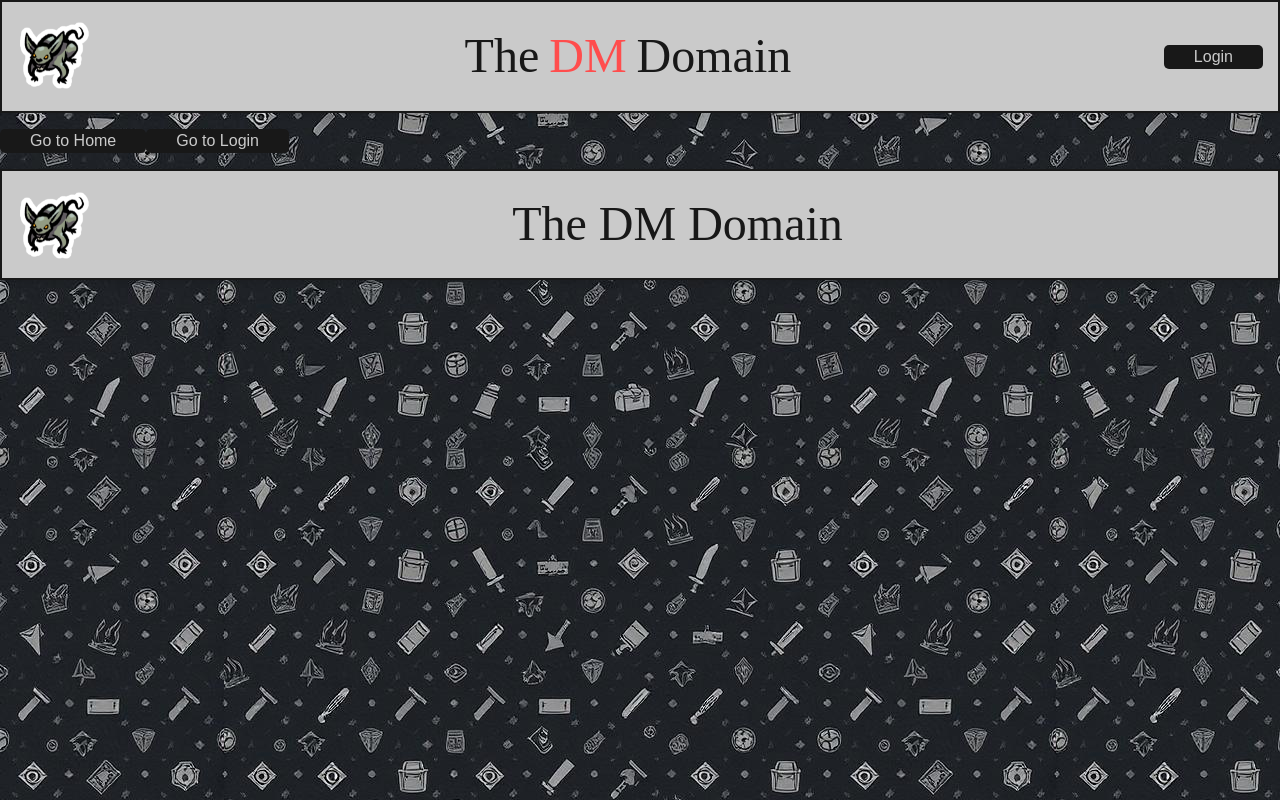
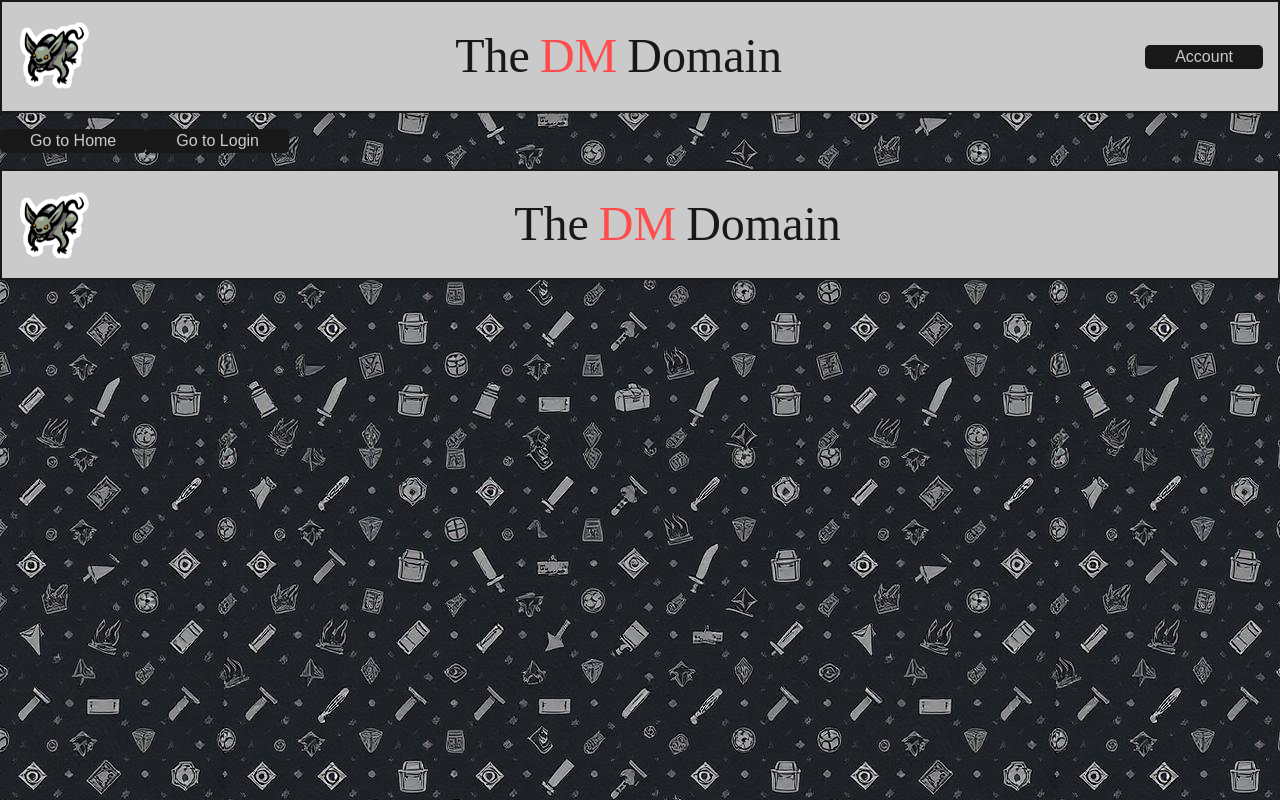
Before and after one commit to D-DWebsiteCapstone/The-Dungeon-Master-Domain, a Vue app in the folder Dnd Campaign Manager/: page /TopBarLogin in a window 1280 px wide. Built offline with nearby package versions, Linux system fonts and the light colour scheme; a web font is replaced by a local one.

Commit message:
Reimplementing account and red DM text

```diff
--- a/Dnd Campaign Manager/src/components/TopBar.vue
+++ b/Dnd Campaign Manager/src/components/TopBar.vue
@@ -24,8 +24,8 @@ function accountButton(){
         <div class ="center">
         <h1>The <div class = dm>DM</div> Domain</h1>
         </div>
-        <!-- <button @click = "accountButton()">Account</button> -->
-         <button @click = "loginButton()">Login</button>
+        <button @click = "accountButton()">Account</button>
+        <!-- <button @click = "loginButton()">Login</button> -->
 
     </div>
 </template>
--- a/Dnd Campaign Manager/src/components/TopBarLogin.vue
+++ b/Dnd Campaign Manager/src/components/TopBarLogin.vue
@@ -4,7 +4,7 @@
         <img alt="Mascot" src="../assets/Rat-Squirrel.png" width = "75" height="75"/>
 
         <div class ="center">
-        <h1>The DM Domain</h1>
+        <h1>The <div class = "dm">DM</div> Domain</h1>
         </div>
 
     </div>
```
